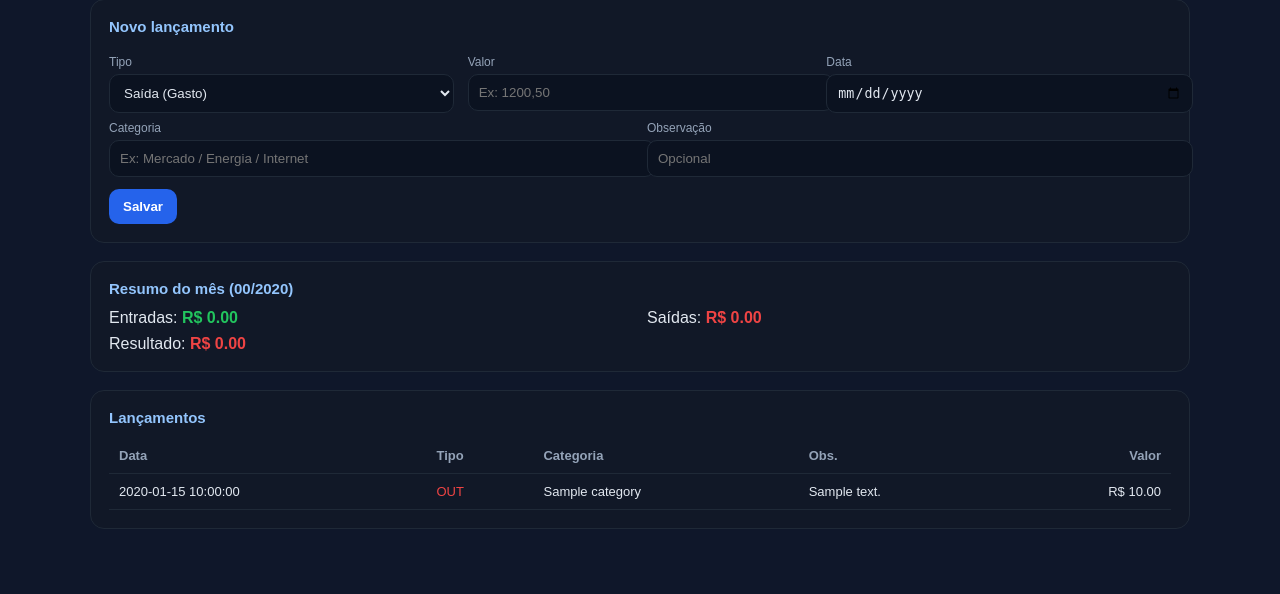
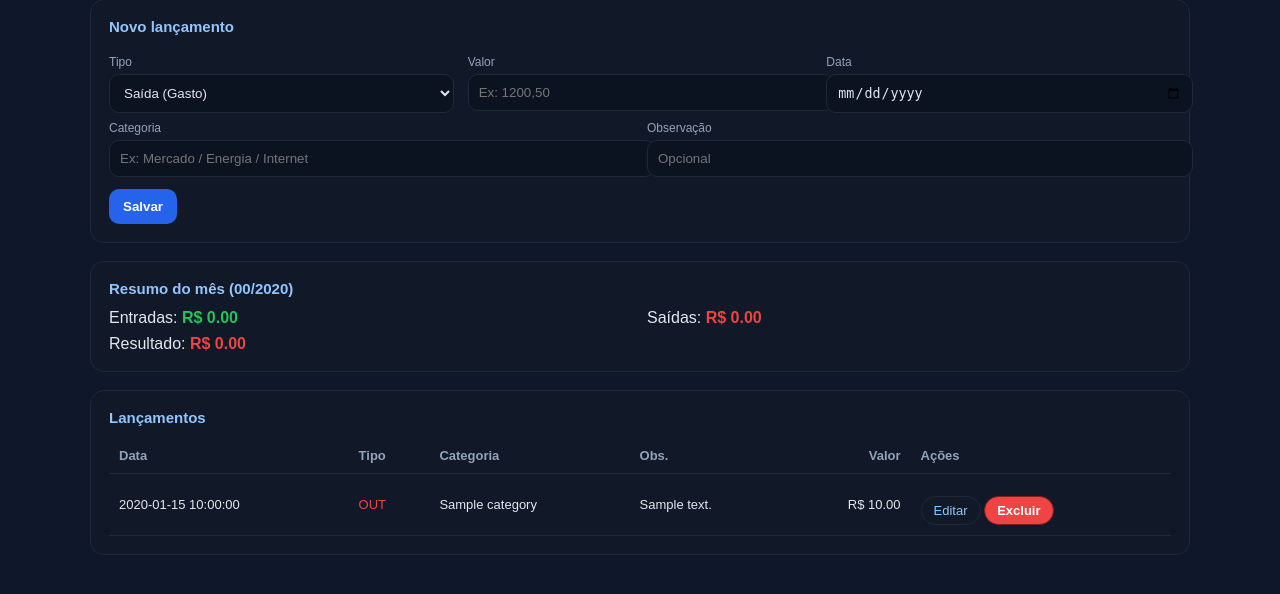
Before and after one commit to gaabibmatos/ctrlh-dashboard, a Flask app: template app/templates/finance/index.html in a window 1280 px wide. Shown: the part 72-666 px from the top of the page. Run offline with Flask 3, Linux system fonts and the light colour scheme; the template is opened without the code that fills it: most values are stand-ins (such as "Sample title", 1, 10 or a date in 2020).

Commit message:
Update index.html

```diff
--- a/app/templates/finance/index.html
+++ b/app/templates/finance/index.html
@@ -110,6 +110,7 @@
       <th>Categoria</th>
       <th>Obs.</th>
       <th class="right">Valor</th>
+      <th>Ações</th>
     </tr>
   </thead>
   <tbody>
@@ -126,6 +127,18 @@
         <td>{{ t.category }}</td>
         <td>{{ t.note or '' }}</td>
         <td class="right">R$ {{ "%.2f"|format(t.amount) }}</td>
+        <td>
+          <a class="pill" href="{{ url_for('finance.edit', tx_id=t.id, ym=ym) }}">Editar</a>
+
+          <form method="post"
+                action="{{ url_for('finance.delete', tx_id=t.id, ym=ym) }}"
+                style="display:inline;"
+                onsubmit="return confirm('Excluir este lançamento?');">
+            <button type="submit" class="pill" style="background:#ef4444; border:1px solid #7f1d1d; color:#fff; cursor:pointer;">
+              Excluir
+            </button>
+          </form>
+        </td>
       </tr>
     {% endfor %}
   </tbody>
```
Lines whose indentation alone changed are shown as unchanged.
